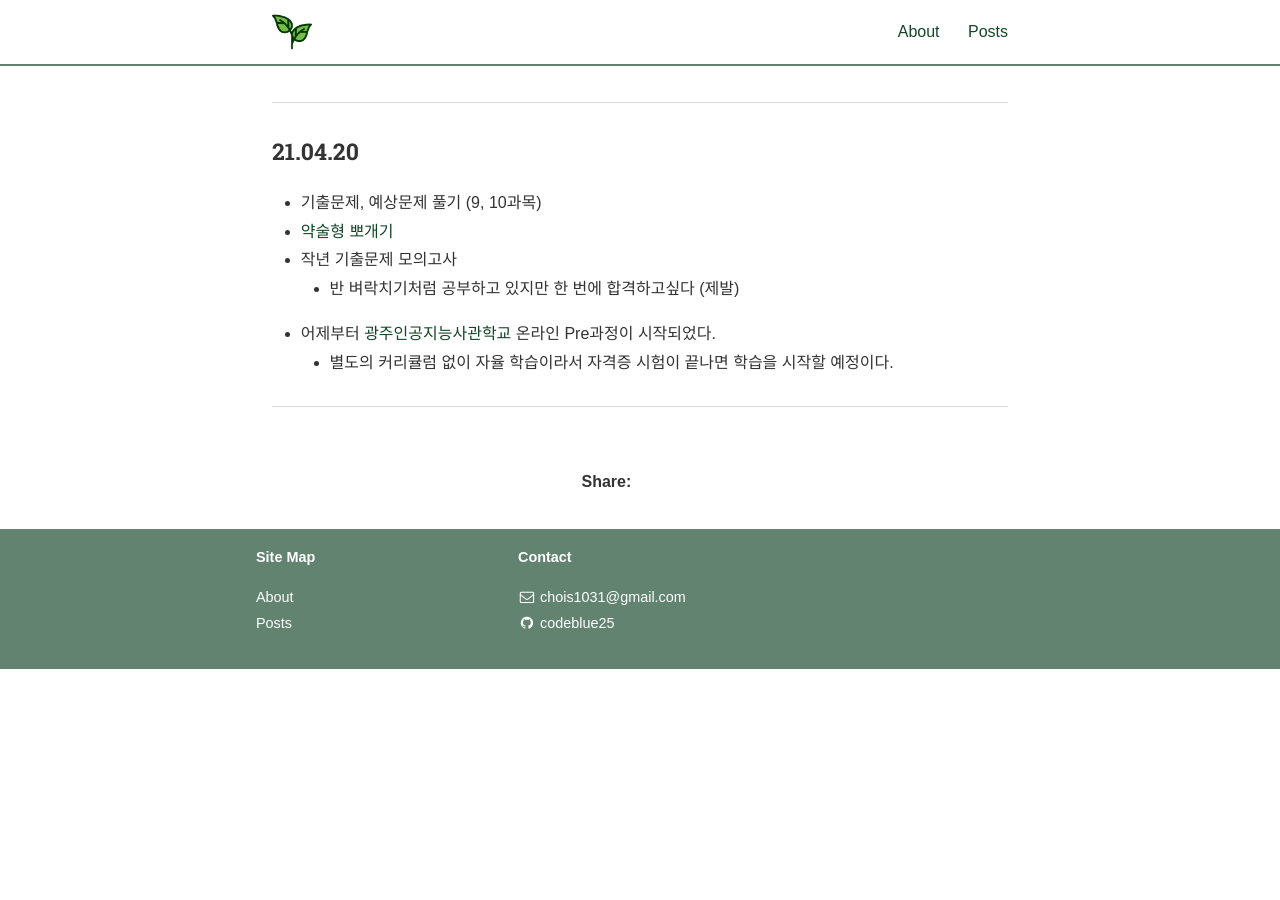
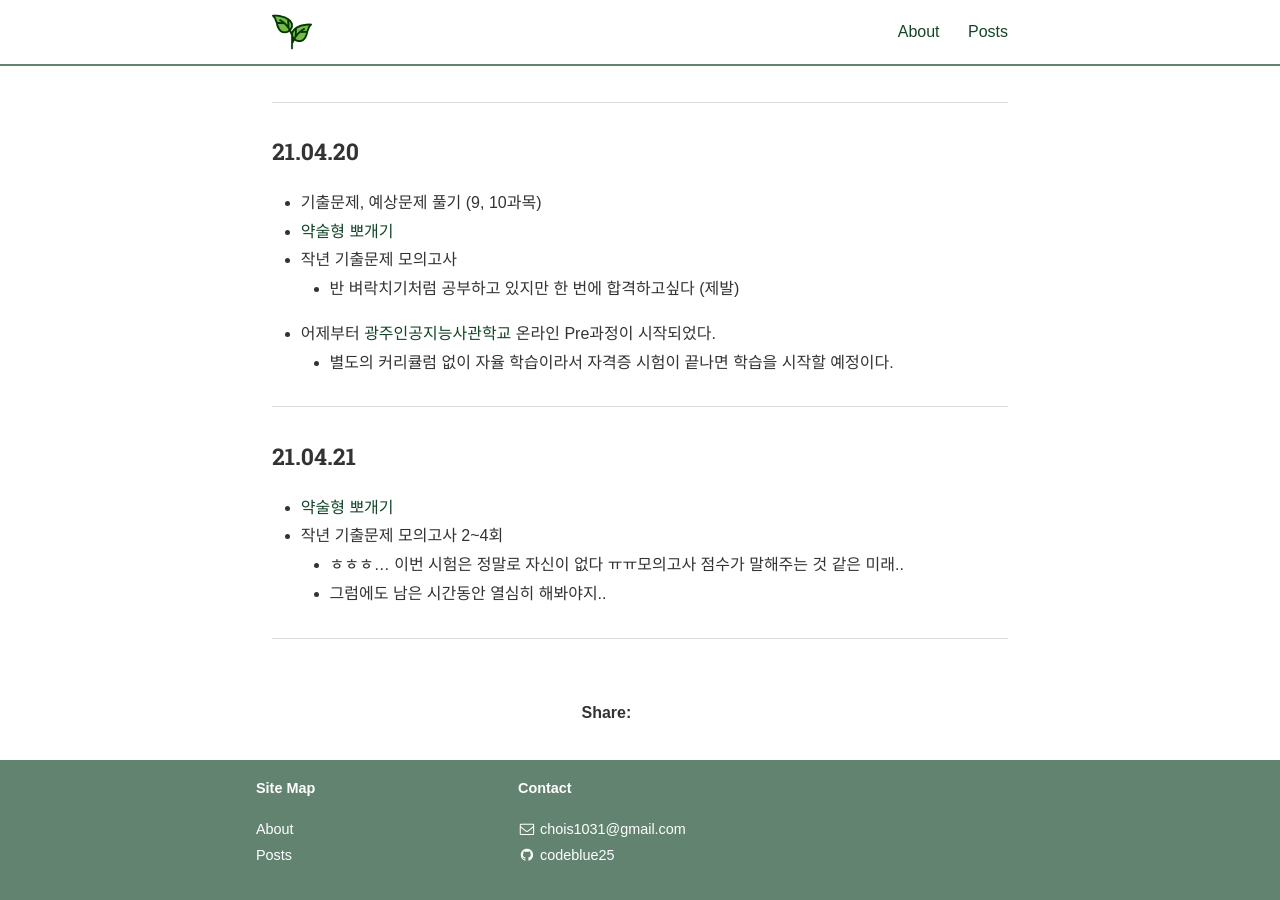
Before and after one commit to codeblue25/codeblue25.github.io, a Jekyll site: the page built from _posts/2021-04-18-0424.md, in a window 1280 px wide and 900 px high, scrolled down 689 px. Built offline with Jekyll 4.4.1, drawn with Linux system fonts in a browser that asks for light colours; nearby versions of some CDN libraries; some web fonts are replaced; a style sheet for code colours, icons or effects is not loaded; before the commit the page ends 1358 px from its top, so only the background shows below that.

Commit message:
210421 TIL

```diff
--- a/_posts/2021-04-18-0424.md
+++ b/_posts/2021-04-18-0424.md
@@ -33,3 +33,12 @@ categories: TIL
   * 별도의 커리큘럼 없이 자율 학습이라서 자격증 시험이 끝나면 학습을 시작할 예정이다.
 
 ---
+
+<h3>21.04.21</h3>
+
+* [약술형 뽀개기](https://cafe.naver.com/soojebi)
+* 작년 기출문제 모의고사 2~4회
+  * ㅎㅎㅎ... 이번 시험은 정말로 자신이 없다 ㅠㅠ모의고사 점수가 말해주는 것 같은 미래..
+  * 그럼에도 남은 시간동안 열심히 해봐야지..
+
+---
```
